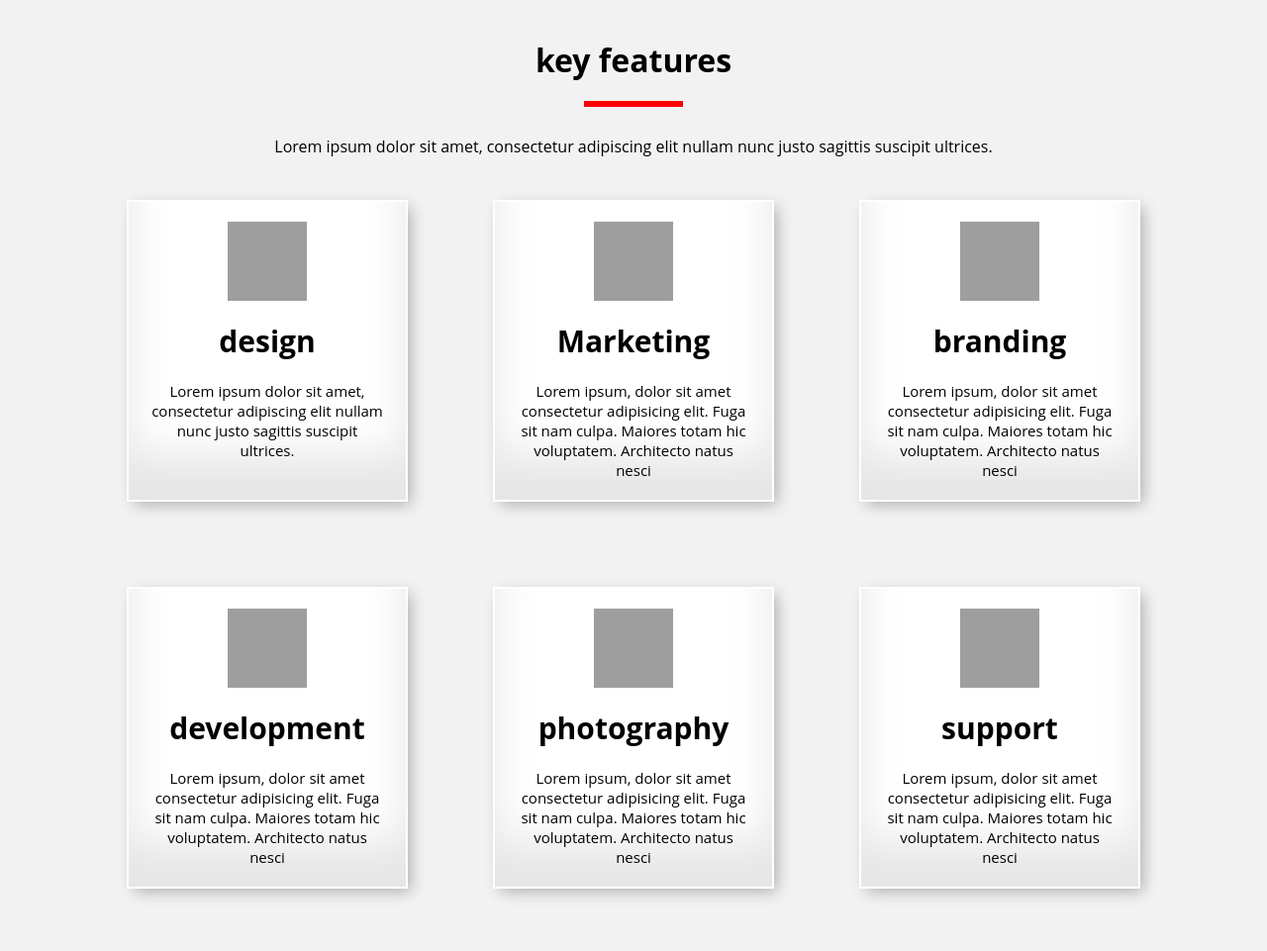
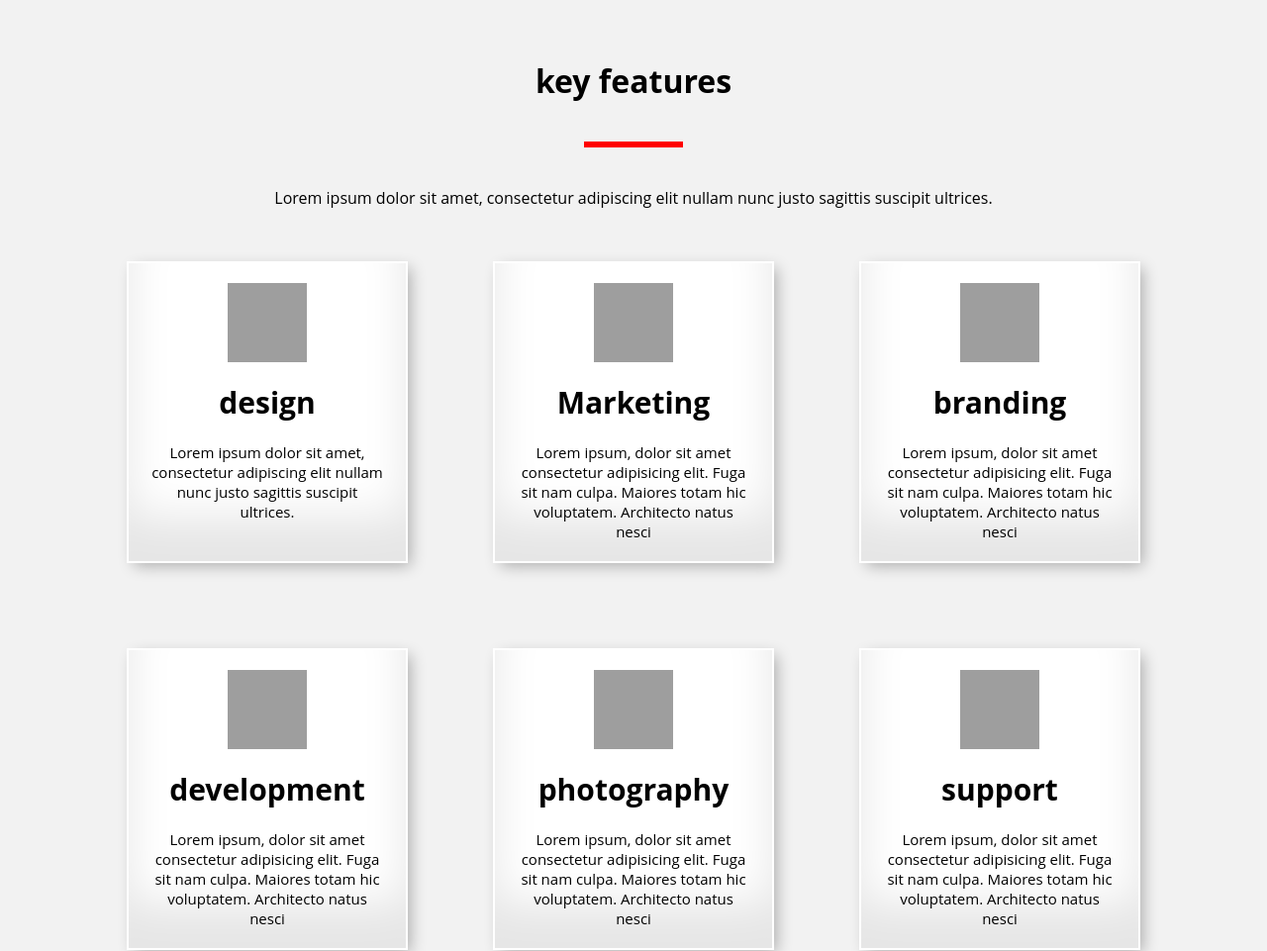
Before and after one commit to smrutipanigrahi19/template1, a plain HTML site: page index.html in a window 1280 px wide. Shown: the top 961 px of the page at 99% size. Drawn offline with Linux system fonts and the light colour scheme; grey boxes are pictures that could not be loaded.

Commit message:
Update temp1.css

```diff
--- a/temp1.css
+++ b/temp1.css
@@ -16,7 +16,6 @@
     flex-direction: column;
     align-items: center;
  justify-content: space-between;
- line-height: 1.6px;
  margin-bottom: 50px;
  gap: 40px;
 
```
